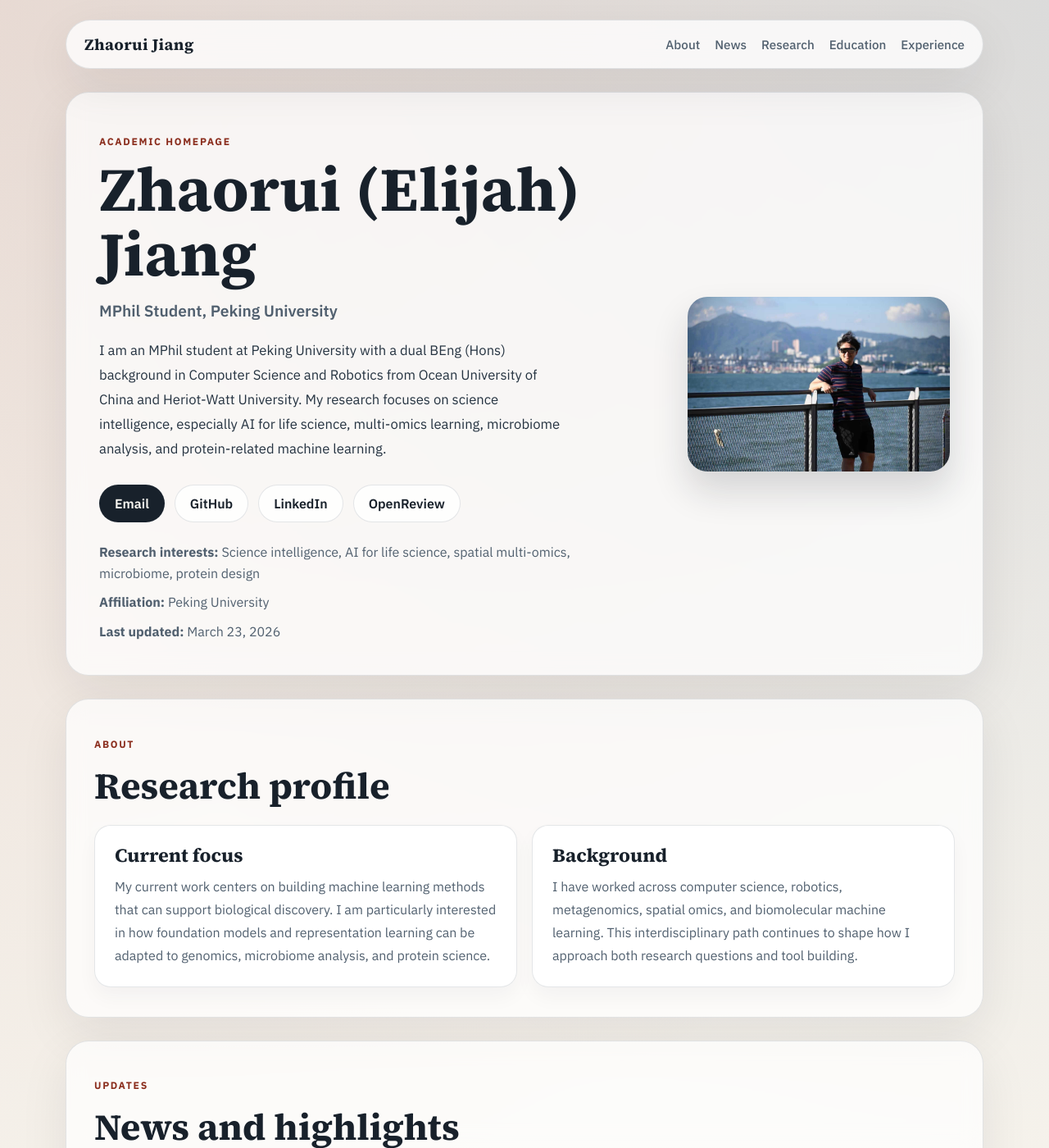
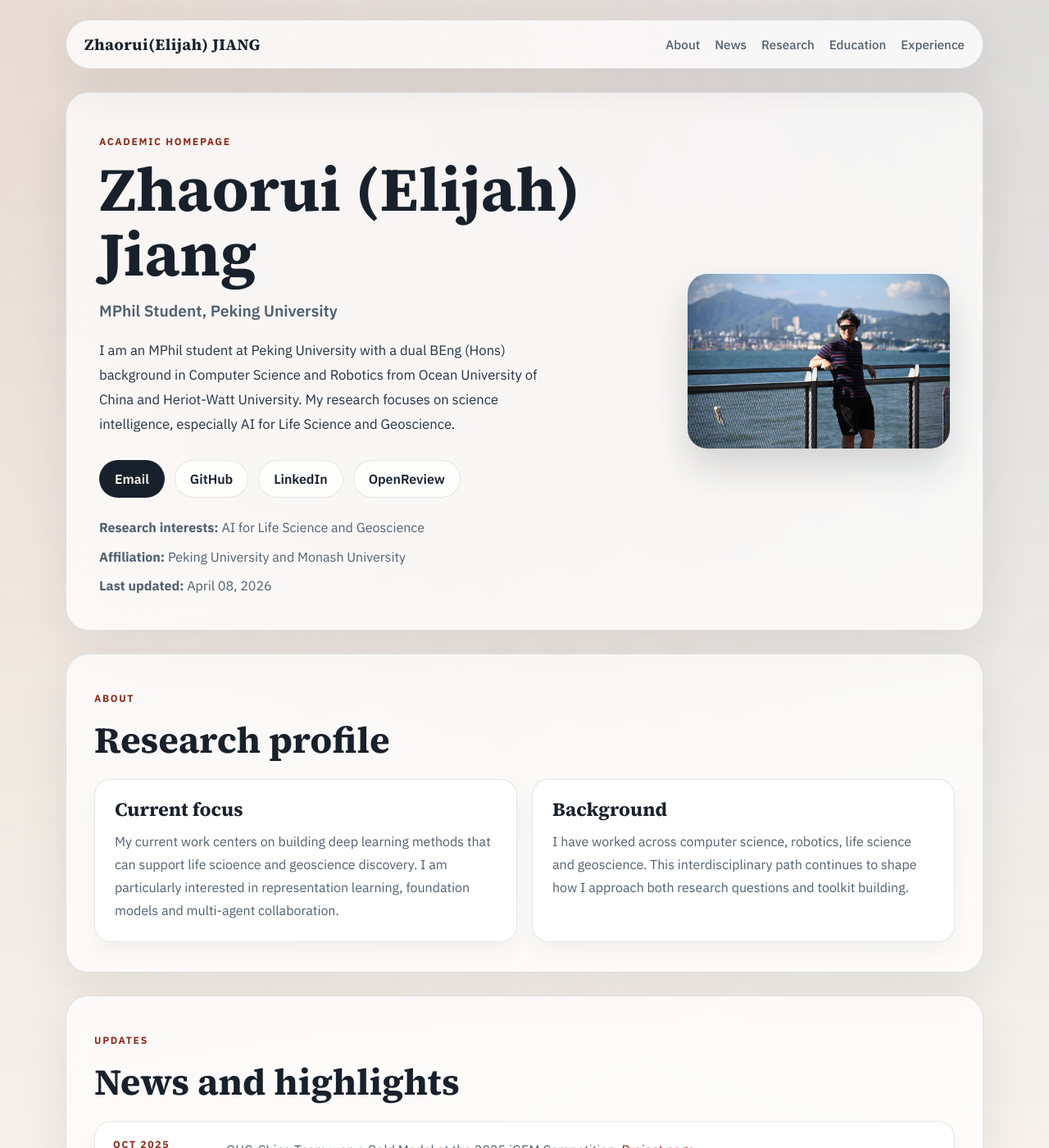
Before and after one commit to zhaorui-bi/zhaorui-bi.github.io, a Jekyll site: the page built from index.html, in a window 1280 px wide and 1400 px high. Shown: the whole window at 82% size. Built offline with Jekyll 4.4.1, drawn with Linux system fonts in a browser that asks for light colours; some of the changed text lies outside the part shown.

Commit message:
update personal page

```diff
--- a/_layouts/default.html
+++ b/_layouts/default.html
@@ -6,7 +6,7 @@
     <title>{{ page.title }}</title>
     <meta
       name="description"
-      content="Academic homepage of Zhaorui (Elijah) Jiang, MPhil student at Peking University working on science intelligence and AI for life science."
+      content="Academic homepage of Zhaorui (Elijah) JIANG, MPhil student at Peking University working on science intelligence and AI for Life Science and Geoscience."
     />
     <link rel="preconnect" href="https://fonts.googleapis.com" />
     <link rel="preconnect" href="https://fonts.gstatic.com" crossorigin />
@@ -19,7 +19,7 @@
   <body>
     <div class="page-shell">
       <header class="site-header">
-        <a class="site-title" href="/">Zhaorui Jiang</a>
+        <a class="site-title" href="/">Zhaorui(Elijah) JIANG</a>
         <nav class="site-nav" aria-label="Primary navigation">
           <a href="#about">About</a>
           <a href="#news">News</a>
@@ -30,7 +30,7 @@
       </header>
       <main class="container">{{ content }}</main>
       <footer class="site-footer">
-        <p>© 2026 Zhaorui (Elijah) Jiang</p>
+        <p>© 2026 Zhaorui (Elijah) JIANG</p>
         <div class="footer-links">
           <a href="mailto:zrjiang25@stu.pku.edu.cn">Email</a>
           <a href="https://github.com/zhaorui-bi">GitHub</a>
--- a/index.html
+++ b/index.html
@@ -12,8 +12,7 @@ title: Zhaorui (Elijah) Jiang
       I am an MPhil student at Peking University with a dual BEng (Hons)
       background in Computer Science and Robotics from Ocean University of China
       and Heriot-Watt University. My research focuses on science intelligence,
-      especially AI for life science, multi-omics learning, microbiome analysis,
-      and protein-related machine learning.
+      especially AI for Life Science and Geoscience.
     </p>
     <div class="hero-links">
       <a class="button button-primary" href="mailto:zrjiang25@stu.pku.edu.cn"
@@ -33,11 +32,10 @@ title: Zhaorui (Elijah) Jiang
     </div>
     <ul class="hero-meta">
       <li>
-        <strong>Research interests:</strong> Science intelligence, AI for life
-        science, spatial multi-omics, microbiome, protein design
+        <strong>Research interests:</strong> AI for Life Science and Geoscience
       </li>
-      <li><strong>Affiliation:</strong> Peking University</li>
-      <li><strong>Last updated:</strong> March 23, 2026</li>
+      <li><strong>Affiliation:</strong> Peking University and Monash University</li>
+      <li><strong>Last updated:</strong> April 08, 2026</li>
     </ul>
   </div>
   <div class="hero-portrait">
@@ -54,19 +52,16 @@ title: Zhaorui (Elijah) Jiang
     <article class="card">
       <h3>Current focus</h3>
       <p>
-        My current work centers on building machine learning methods that can
-        support biological discovery. I am particularly interested in how
-        foundation models and representation learning can be adapted to
-        genomics, microbiome analysis, and protein science.
+        My current work centers on building deep learning methods that can
+        support life scioence and geoscience discovery. I am particularly interested in
+        representation learning, foundation models and multi-agent collaboration.
       </p>
     </article>
     <article class="card">
       <h3>Background</h3>
       <p>
-        I have worked across computer science, robotics, metagenomics, spatial
-        omics, and biomolecular machine learning. This interdisciplinary path
-        continues to shape how I approach both research questions and tool
-        building.
+        I have worked across computer science, robotics, life science and geoscience. This interdisciplinary path
+        continues to shape how I approach both research questions and toolkit building.
       </p>
     </article>
   </div>
```
